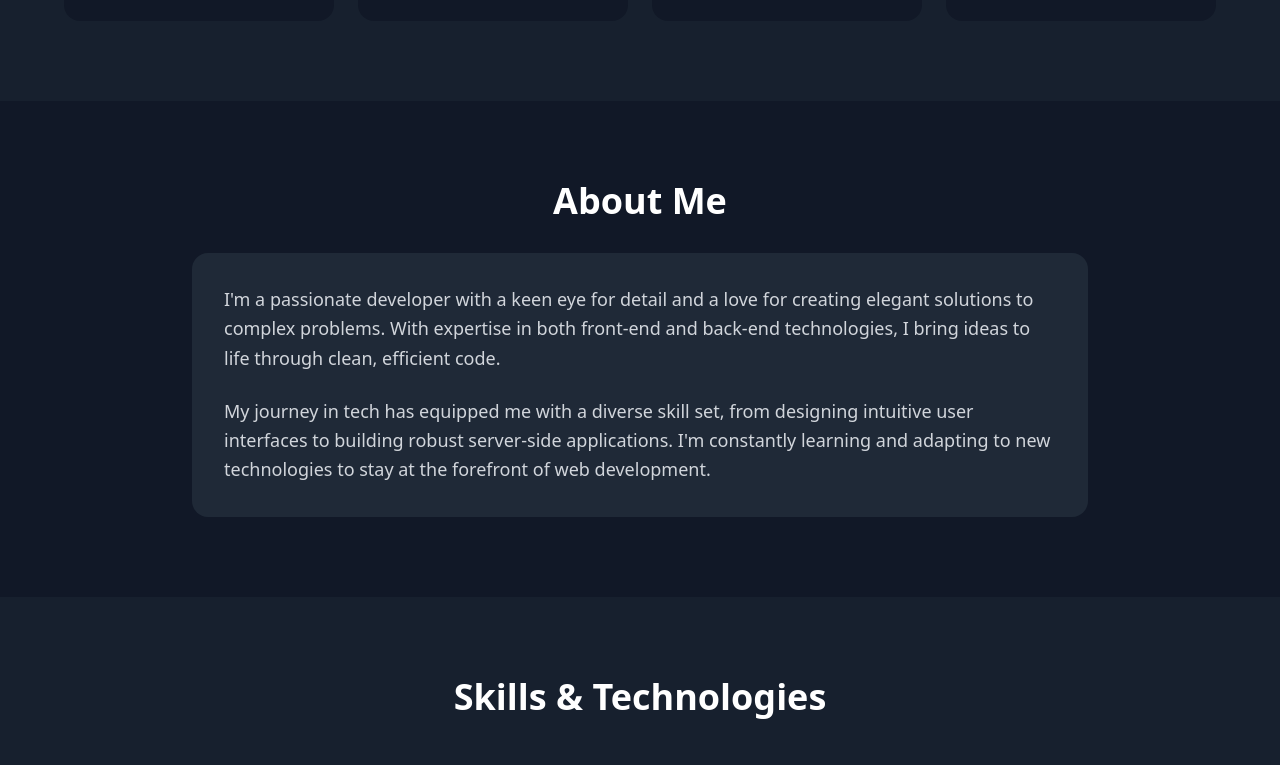
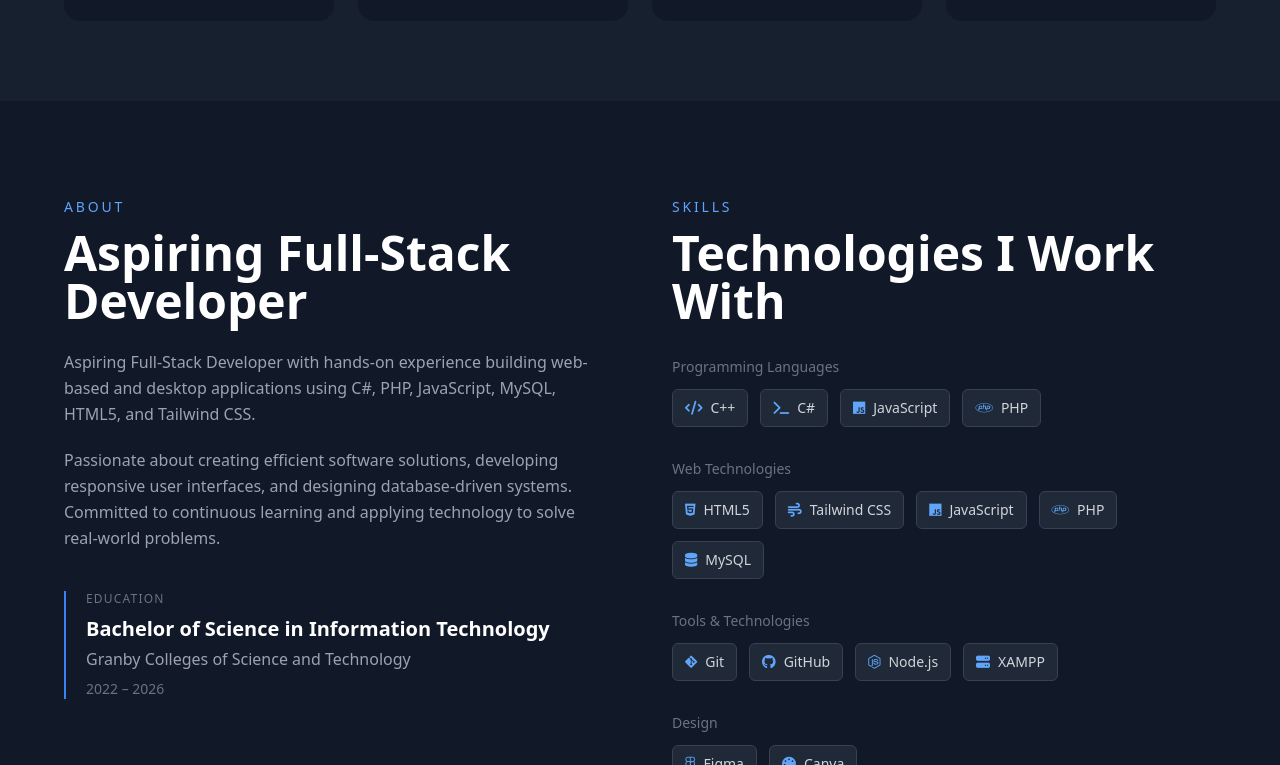
Before and after one commit to 04DEYB12/portfolio, a website: page index.html in a window 1280 px wide. Shown: the part 2035-2800 px from the top of the page. Drawn offline with nearby package versions, Linux system fonts and the light colour scheme.

Commit message:
about and skills section

```diff
--- a/index.html
+++ b/index.html
@@ -28,7 +28,7 @@
                 <!-- Logo -->
                 <div class="flex items-center gap-3">
                     <img src="./assets/dm_logo.png" alt="DM Logo" class="w-12 h-12 rounded-full">
-                    <p class="text-xl">dave.malaran</p>
+                    <p class="text-xl" id="logo-text"></p>
                 </div>
 
                 <!-- Desktop Menu -->
@@ -36,6 +36,7 @@
                     <a href="#home" class="nav-link hover:text-blue-400 transition-colors duration-300">Home</a>
                     <a href="#awards" class="nav-link hover:text-blue-400 transition-colors duration-300">Awards</a>
                     <a href="#about" class="nav-link hover:text-blue-400 transition-colors duration-300">About</a>
+                    <a href="#skills" class="nav-link hover:text-blue-400 transition-colors duration-300">Skills</a>
                     <a href="#projects" class="nav-link hover:text-blue-400 transition-colors duration-300">Projects</a>
                     <a href="#contact" class="nav-link hover:text-blue-400 transition-colors duration-300">Contact</a>
                 </div>
@@ -54,6 +55,7 @@
                     <a href="#home" class="px-4 py-3 rounded-lg text-gray-300">Home</a>
                     <a href="#awards" class="px-4 py-3 rounded-lg text-gray-300">Awards</a>
                     <a href="#about" class="px-4 py-3 rounded-lg text-gray-300">About</a>
+                    <a href="#skills" class="px-4 py-3 rounded-lg text-gray-300">Skills</a>
                     <a href="#projects" class="px-4 py-3 rounded-lg text-gray-300">Projects</a>
                     <a href="#contact" class="px-4 py-3 rounded-lg text-gray-300">Contact</a>
                 </div>
@@ -138,93 +140,236 @@
         </div>
     </section>
 
-    <!-- About Section -->
-    <section id="about" class="py-20 px-4">
-        <div class="max-w-4xl mx-auto">
-            <h2 class="text-4xl font-bold mb-8 text-center">About Me</h2>
-            <div class="bg-gray-800 rounded-2xl p-8">
-                <p class="text-lg text-gray-300 leading-relaxed mb-6">
-                    I'm a passionate developer with a keen eye for detail and a love for creating elegant solutions to complex problems. With expertise in both front-end and back-end technologies, I bring ideas to life through clean, efficient code.
+    <!-- About & Skills Section -->
+    <section id="about-skills" class="py-24 px-6">
+    <div class="max-w-6xl mx-auto">
+
+    <div class="grid grid-cols-1 lg:grid-cols-2 gap-16">
+
+        <!-- About -->
+        <div id="about">
+
+            <p class="text-sm uppercase tracking-[0.2em] text-blue-400 mb-3">
+                About
+            </p>
+
+            <h2 class="text-4xl md:text-5xl font-bold leading-tight mb-6">
+                Aspiring Full-Stack Developer
+            </h2>
+
+            <div class="space-y-5 text-gray-400 leading-relaxed">
+                <p>
+                    Aspiring Full-Stack Developer with hands-on experience building
+                    web-based and desktop applications using C#, PHP, JavaScript,
+                    MySQL, HTML5, and Tailwind CSS.
                 </p>
-                <p class="text-lg text-gray-300 leading-relaxed">
-                    My journey in tech has equipped me with a diverse skill set, from designing intuitive user interfaces to building robust server-side applications. I'm constantly learning and adapting to new technologies to stay at the forefront of web development.
+
+                <p>
+                    Passionate about creating efficient software solutions,
+                    developing responsive user interfaces, and designing
+                    database-driven systems. Committed to continuous learning
+                    and applying technology to solve real-world problems.
                 </p>
             </div>
+
+            <!-- Education -->
+            <div class="mt-10 border-l-2 border-blue-500 pl-5">
+                <p class="text-xs uppercase tracking-widest text-gray-500">
+                    Education
+                </p>
+
+                <h3 class="mt-2 text-xl font-semibold text-white">
+                    Bachelor of Science in Information Technology
+                </h3>
+
+                <p class="text-gray-400 mt-1">
+                    Granby Colleges of Science and Technology
+                </p>
+
+                <p class="text-sm text-gray-500 mt-2">
+                    2022 – 2026
+                </p>
+            </div>
+
         </div>
-    </section>
 
-    <!-- Skills Section -->
-    <section id="skills" class="py-20 px-4 bg-gray-800/50">
-        <div class="max-w-6xl mx-auto">
-            <h2 class="text-4xl font-bold mb-12 text-center">Skills & Technologies</h2>
-            <div class="grid grid-cols-1 md:grid-cols-2 lg:grid-cols-3 gap-6">
-                <!-- Frontend -->
-                <div class="bg-gray-800 rounded-xl p-6 hover:bg-gray-700 transition-colors">
-                    <h3 class="text-xl font-semibold mb-4 text-blue-400">Frontend</h3>
-                    <ul class="space-y-2 text-gray-300">
-                        <li>• HTML5 & CSS3</li>
-                        <li>• JavaScript (ES6+)</li>
-                        <li>• React.js</li>
-                        <li>• Tailwind CSS</li>
-                        <li>• Vue.js</li>
-                    </ul>
+        <!-- Skills -->
+        <div id="skills">
+
+            <p class="text-sm uppercase tracking-[0.2em] text-blue-400 mb-3">
+                Skills
+            </p>
+
+            <h2 class="text-4xl md:text-5xl font-bold mb-8">
+                Technologies I Work With
+            </h2>
+
+            <div class="space-y-8">
+
+                <!-- Programming Languages -->
+                <div>
+                    <h3 class="text-sm font-medium text-gray-500 mb-3">
+                        Programming Languages
+                    </h3>
+
+                    <div class="flex flex-wrap gap-3">
+
+                        <span class="inline-flex items-center gap-2 px-3 py-2 bg-gray-800 border border-gray-700 rounded-md text-sm text-gray-300">
+                            <i class="fas fa-code text-blue-400"></i>
+                            C++
+                        </span>
+
+                        <span class="inline-flex items-center gap-2 px-3 py-2 bg-gray-800 border border-gray-700 rounded-md text-sm text-gray-300">
+                            <i class="fas fa-terminal text-blue-400"></i>
+                            C#
+                        </span>
+
+                        <span class="inline-flex items-center gap-2 px-3 py-2 bg-gray-800 border border-gray-700 rounded-md text-sm text-gray-300">
+                            <i class="fab fa-js text-blue-400"></i>
+                            JavaScript
+                        </span>
+
+                        <span class="inline-flex items-center gap-2 px-3 py-2 bg-gray-800 border border-gray-700 rounded-md text-sm text-gray-300">
+                            <i class="fab fa-php text-blue-400"></i>
+                            PHP
+                        </span>
+
+                    </div>
                 </div>
-                <!-- Backend -->
-                <div class="bg-gray-800 rounded-xl p-6 hover:bg-gray-700 transition-colors">
-                    <h3 class="text-xl font-semibold mb-4 text-purple-400">Backend</h3>
-                    <ul class="space-y-2 text-gray-300">
-                        <li>• Node.js</li>
-                        <li>• PHP</li>
-                        <li>• Python</li>
-                        <li>• Express.js</li>
-                        <li>• REST APIs</li>
-                    </ul>
+
+                <!-- Web Technologies -->
+                <div>
+                    <h3 class="text-sm font-medium text-gray-500 mb-3">
+                        Web Technologies
+                    </h3>
+
+                    <div class="flex flex-wrap gap-3">
+
+                        <span class="inline-flex items-center gap-2 px-3 py-2 bg-gray-800 border border-gray-700 rounded-md text-sm text-gray-300">
+                            <i class="fab fa-html5 text-blue-400"></i>
+                            HTML5
+                        </span>
+
+                        <span class="inline-flex items-center gap-2 px-3 py-2 bg-gray-800 border border-gray-700 rounded-md text-sm text-gray-300">
+                            <i class="fas fa-wind text-blue-400"></i>
+                            Tailwind CSS
+                        </span>
+
+                        <span class="inline-flex items-center gap-2 px-3 py-2 bg-gray-800 border border-gray-700 rounded-md text-sm text-gray-300">
+                            <i class="fab fa-js text-blue-400"></i>
+                            JavaScript
+                        </span>
+
+                        <span class="inline-flex items-center gap-2 px-3 py-2 bg-gray-800 border border-gray-700 rounded-md text-sm text-gray-300">
+                            <i class="fab fa-php text-blue-400"></i>
+                            PHP
+                        </span>
+
+                        <span class="inline-flex items-center gap-2 px-3 py-2 bg-gray-800 border border-gray-700 rounded-md text-sm text-gray-300">
+                            <i class="fas fa-database text-blue-400"></i>
+                            MySQL
+                        </span>
+
+                    </div>
                 </div>
-                <!-- Database -->
-                <div class="bg-gray-800 rounded-xl p-6 hover:bg-gray-700 transition-colors">
-                    <h3 class="text-xl font-semibold mb-4 text-green-400">Database</h3>
-                    <ul class="space-y-2 text-gray-300">
-                        <li>• MySQL</li>
-                        <li>• PostgreSQL</li>
-                        <li>• MongoDB</li>
-                        <li>• Redis</li>
-                    </ul>
+
+                <!-- Tools -->
+                <div>
+                    <h3 class="text-sm font-medium text-gray-500 mb-3">
+                        Tools & Technologies
+                    </h3>
+
+                    <div class="flex flex-wrap gap-3">
+
+                        <span class="inline-flex items-center gap-2 px-3 py-2 bg-gray-800 border border-gray-700 rounded-md text-sm text-gray-300">
+                            <i class="fab fa-git-alt text-blue-400"></i>
+                            Git
+                        </span>
+
+                        <span class="inline-flex items-center gap-2 px-3 py-2 bg-gray-800 border border-gray-700 rounded-md text-sm text-gray-300">
+                            <i class="fab fa-github text-blue-400"></i>
+                            GitHub
+                        </span>
+
+                        <span class="inline-flex items-center gap-2 px-3 py-2 bg-gray-800 border border-gray-700 rounded-md text-sm text-gray-300">
+                            <i class="fab fa-node-js text-blue-400"></i>
+                            Node.js
+                        </span>
+
+                        <span class="inline-flex items-center gap-2 px-3 py-2 bg-gray-800 border border-gray-700 rounded-md text-sm text-gray-300">
+                            <i class="fas fa-server text-blue-400"></i>
+                            XAMPP
+                        </span>
+
+                    </div>
                 </div>
-                <!-- Tools -->
-                <div class="bg-gray-800 rounded-xl p-6 hover:bg-gray-700 transition-colors">
-                    <h3 class="text-xl font-semibold mb-4 text-yellow-400">Tools & DevOps</h3>
-                    <ul class="space-y-2 text-gray-300">
-                        <li>• Git & GitHub</li>
-                        <li>• Docker</li>
-                        <li>• AWS</li>
-                        <li>• CI/CD</li>
-                        <li>• Linux</li>
-                    </ul>
+
+                <!-- Design -->
+                <div>
+                    <h3 class="text-sm font-medium text-gray-500 mb-3">
+                        Design
+                    </h3>
+
+                    <div class="flex flex-wrap gap-3">
+
+                        <span class="inline-flex items-center gap-2 px-3 py-2 bg-gray-800 border border-gray-700 rounded-md text-sm text-gray-300">
+                            <i class="fab fa-figma text-blue-400"></i>
+                            Figma
+                        </span>
+
+                        <span class="inline-flex items-center gap-2 px-3 py-2 bg-gray-800 border border-gray-700 rounded-md text-sm text-gray-300">
+                            <i class="fas fa-palette text-blue-400"></i>
+                            Canva
+                        </span>
+
+                    </div>
                 </div>
-                <!-- Design -->
-                <div class="bg-gray-800 rounded-xl p-6 hover:bg-gray-700 transition-colors">
-                    <h3 class="text-xl font-semibold mb-4 text-pink-400">Design</h3>
-                    <ul class="space-y-2 text-gray-300">
-                        <li>• Figma</li>
-                        <li>• Adobe XD</li>
-                        <li>• UI/UX Principles</li>
-                        <li>• Responsive Design</li>
-                    </ul>
+
+                <!-- Soft Skills -->
+                <div>
+                    <h3 class="text-sm font-medium text-gray-500 mb-3">
+                        Soft Skills
+                    </h3>
+
+                    <div class="flex flex-wrap gap-3">
+
+                        <span class="inline-flex items-center gap-2 px-3 py-2 bg-gray-800 border border-gray-700 rounded-md text-sm text-gray-300">
+                            <i class="fas fa-lightbulb text-blue-400"></i>
+                            Problem Solving
+                        </span>
+
+                        <span class="inline-flex items-center gap-2 px-3 py-2 bg-gray-800 border border-gray-700 rounded-md text-sm text-gray-300">
+                            <i class="fas fa-users text-blue-400"></i>
+                            Team Collaboration
+                        </span>
+
+                        <span class="inline-flex items-center gap-2 px-3 py-2 bg-gray-800 border border-gray-700 rounded-md text-sm text-gray-300">
+                            <i class="fas fa-clock text-blue-400"></i>
+                            Time Management
+                        </span>
+
+                        <span class="inline-flex items-center gap-2 px-3 py-2 bg-gray-800 border border-gray-700 rounded-md text-sm text-gray-300">
+                            <i class="fas fa-arrows-rotate text-blue-400"></i>
+                            Adaptability
+                        </span>
+
+                        <span class="inline-flex items-center gap-2 px-3 py-2 bg-gray-800 border border-gray-700 rounded-md text-sm text-gray-300">
+                            <i class="fas fa-book-open text-blue-400"></i>
+                            Eagerness to Learn
+                        </span>
+
+                    </div>
                 </div>
-                <!-- Soft Skills -->
-                <div class="bg-gray-800 rounded-xl p-6 hover:bg-gray-700 transition-colors">
-                    <h3 class="text-xl font-semibold mb-4 text-cyan-400">Soft Skills</h3>
-                    <ul class="space-y-2 text-gray-300">
-                        <li>• Problem Solving</li>
-                        <li>• Team Collaboration</li>
-                        <li>• Communication</li>
-                        <li>• Time Management</li>
-                        <li>• Adaptability</li>
-                    </ul>
-                </div>
+
             </div>
+
         </div>
-    </section>
+
+    </div>
+</div>
+
+</section>
+
 
     <!-- Projects Section -->
     <section id="projects" class="py-20 px-4">
@@ -344,6 +489,8 @@
     <script src="./scripts/awards.js"></script>
     <script>
         document.addEventListener('DOMContentLoaded', function() {
+            document.getElementById('logo-text').innerHTML =
+    '<span class="text-gray-400">&lt;/</span> <span class="text-blue-400">dave</span>loper <span class="text-gray-400">&gt;</span>';
             updateDateTime();
             setInterval(updateDateTime, 1000);
         });
```
Also changed, not shown: assets/icons/cpp.png (added), dist/output.css.
